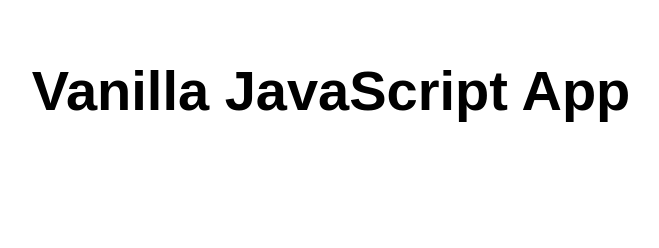
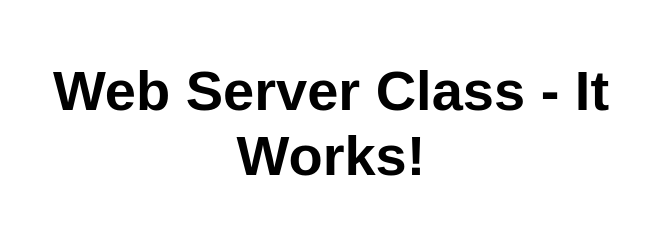
Before and after one commit to mfisher090105/azure-web-lab-matt, a website: page src/index.html in a window 1280 px wide. Shown: the whole page, without its empty margins (309-968 px from the left). Drawn offline with Linux system fonts and the light colour scheme.

Commit message:
Update index.html

```diff
--- a/src/index.html
+++ b/src/index.html
@@ -5,12 +5,12 @@
   <meta charset="UTF-8">
   <meta name="viewport" content="width=device-width, initial-scale=1.0">
   <link rel="stylesheet" href="styles.css">
-  <title>Web Server class - It Works!</title>
+  <title>Vanilla JavaScript App</title>
 </head>
 
 <body>
   <main>
-    <h1>Vanilla JavaScript App</h1>
+    <h1>Web Server Class - It Works!</h1>
   </main>
 </body>
 
```
